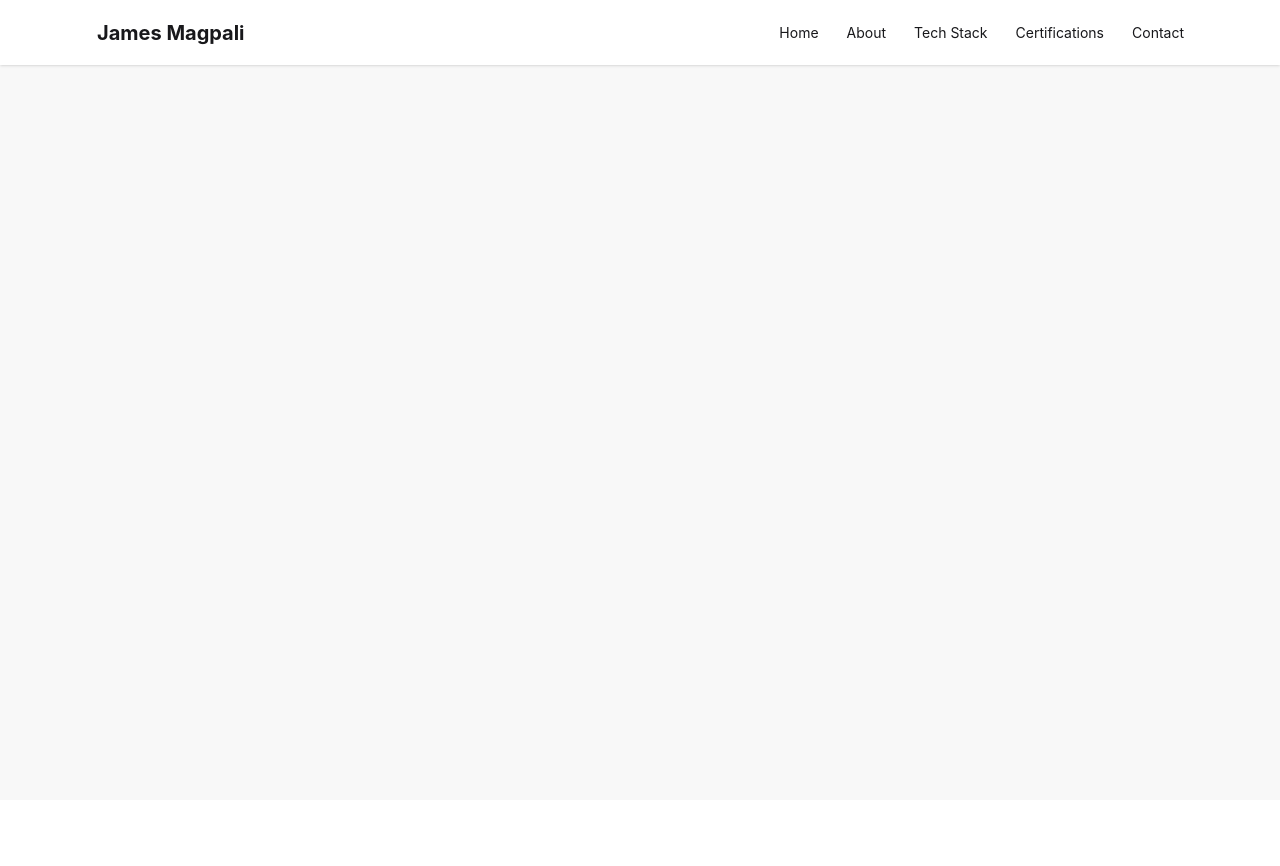
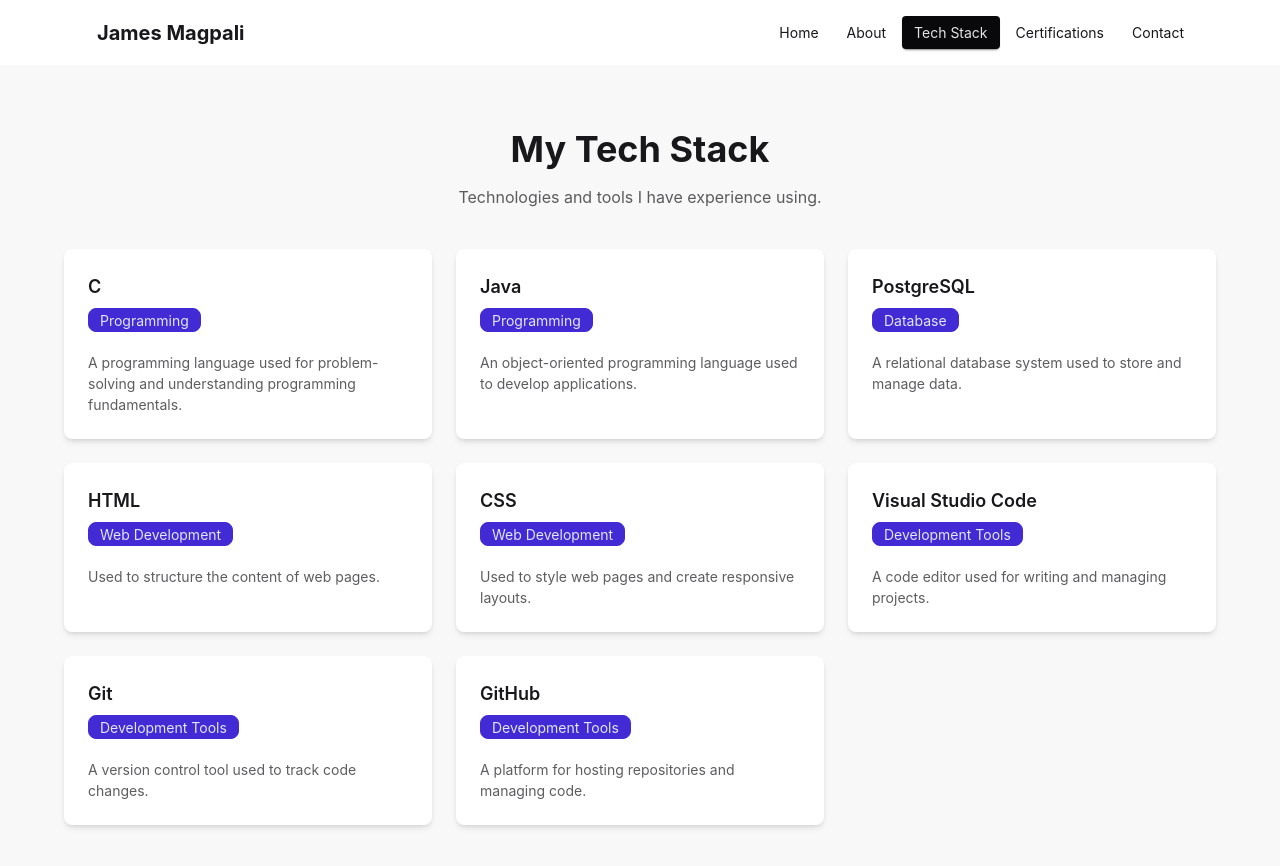
Before and after one commit to Hiko67/portfolio-nuxt, a Nuxt app: page /tech-stack in a window 1280 px wide. Shown: the top 866 px of the page. Before the commit the page ends 800 px from the top, so only its background shows below. Built offline with nearby package versions, Linux system fonts and the light colour scheme.

Commit message:
Add Portfolio Tech Stack Page

```diff
--- /dev/null
+++ b/app/components/TechCard.vue
@@ -0,0 +1,24 @@
+
+<script setup lang="ts">
+defineProps<{
+  name: string
+  category: string
+  description: string
+}>()
+</script>
+
+<template>
+  <div class="card bg-base-100 shadow-md">
+    <div class="card-body">
+      <h2 class="card-title">{{ name }}</h2>
+
+      <div class="badge badge-primary">
+        {{ category }}
+      </div>
+
+      <p class="mt-3 text-base-content/70">
+        {{ description }}
+      </p>
+    </div>
+  </div>
+</template>
--- /dev/null
+++ b/app/pages/tech-stack.vue
@@ -0,0 +1,69 @@
+
+<script setup lang="ts">
+const technologies = [
+  {
+    name: 'C',
+    category: 'Programming',
+    description: 'A programming language used for problem-solving and understanding programming fundamentals.'
+  },
+  {
+    name: 'Java',
+    category: 'Programming',
+    description: 'An object-oriented programming language used to develop applications.'
+  },
+  {
+    name: 'PostgreSQL',
+    category: 'Database',
+    description: 'A relational database system used to store and manage data.'
+  },
+  {
+    name: 'HTML',
+    category: 'Web Development',
+    description: 'Used to structure the content of web pages.'
+  },
+  {
+    name: 'CSS',
+    category: 'Web Development',
+    description: 'Used to style web pages and create responsive layouts.'
+  },
+  {
+    name: 'Visual Studio Code',
+    category: 'Development Tools',
+    description: 'A code editor used for writing and managing projects.'
+  },
+  {
+    name: 'Git',
+    category: 'Development Tools',
+    description: 'A version control tool used to track code changes.'
+  },
+  {
+    name: 'GitHub',
+    category: 'Development Tools',
+    description: 'A platform for hosting repositories and managing code.'
+  }
+]
+</script>
+
+<template>
+  <section class="min-h-screen bg-base-200 px-6 py-16">
+    <div class="mx-auto max-w-6xl">
+      <h1 class="text-center text-4xl font-bold">
+        My Tech Stack
+      </h1>
+
+      <p class="mt-4 text-center text-base-content/70">
+        Technologies and tools I have experience using.
+      </p>
+
+      <div class="mt-10 grid gap-6 sm:grid-cols-2 lg:grid-cols-3">
+        <TechCard
+          v-for="tech in technologies"
+          :key="tech.name"
+          :name="tech.name"
+          :category="tech.category"
+          :description="tech.description"
+        />
+      </div>
+    </div>
+  </section>
+</template>
```
